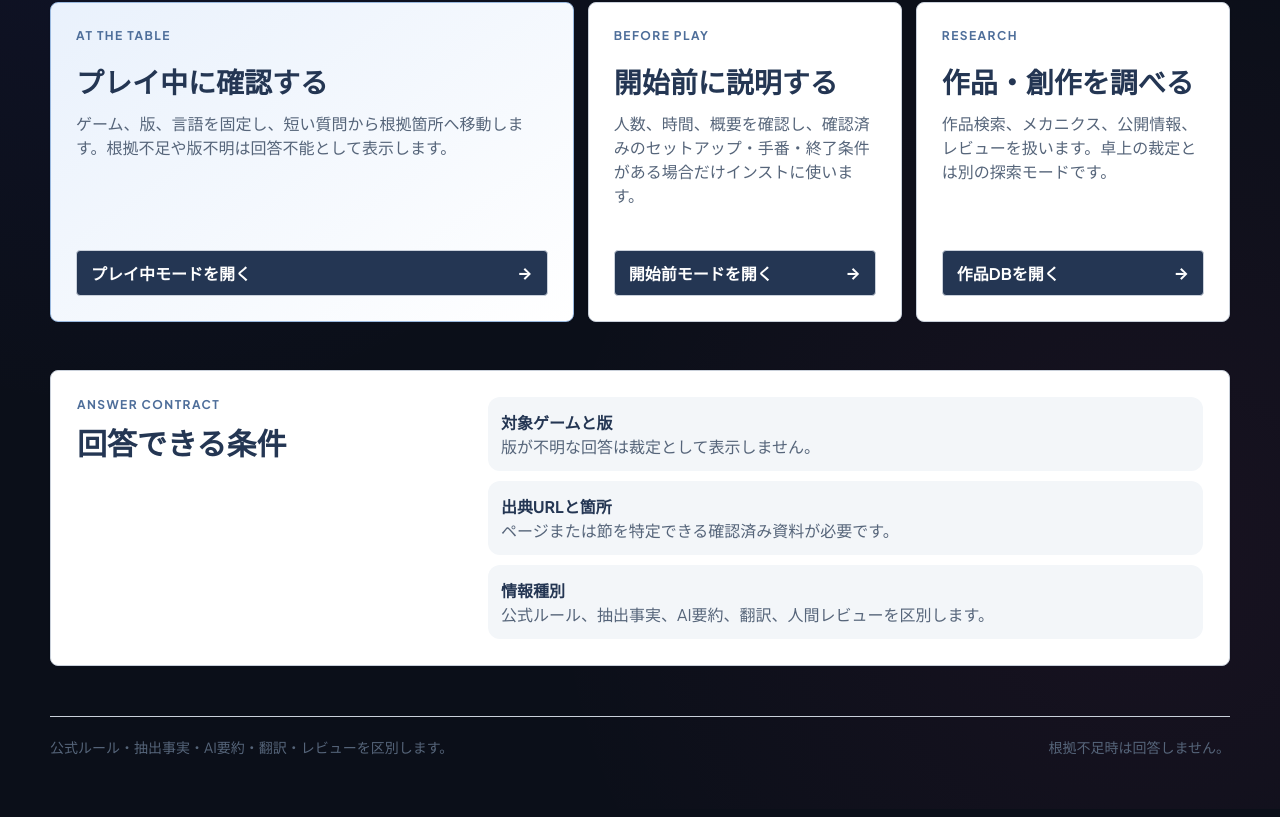
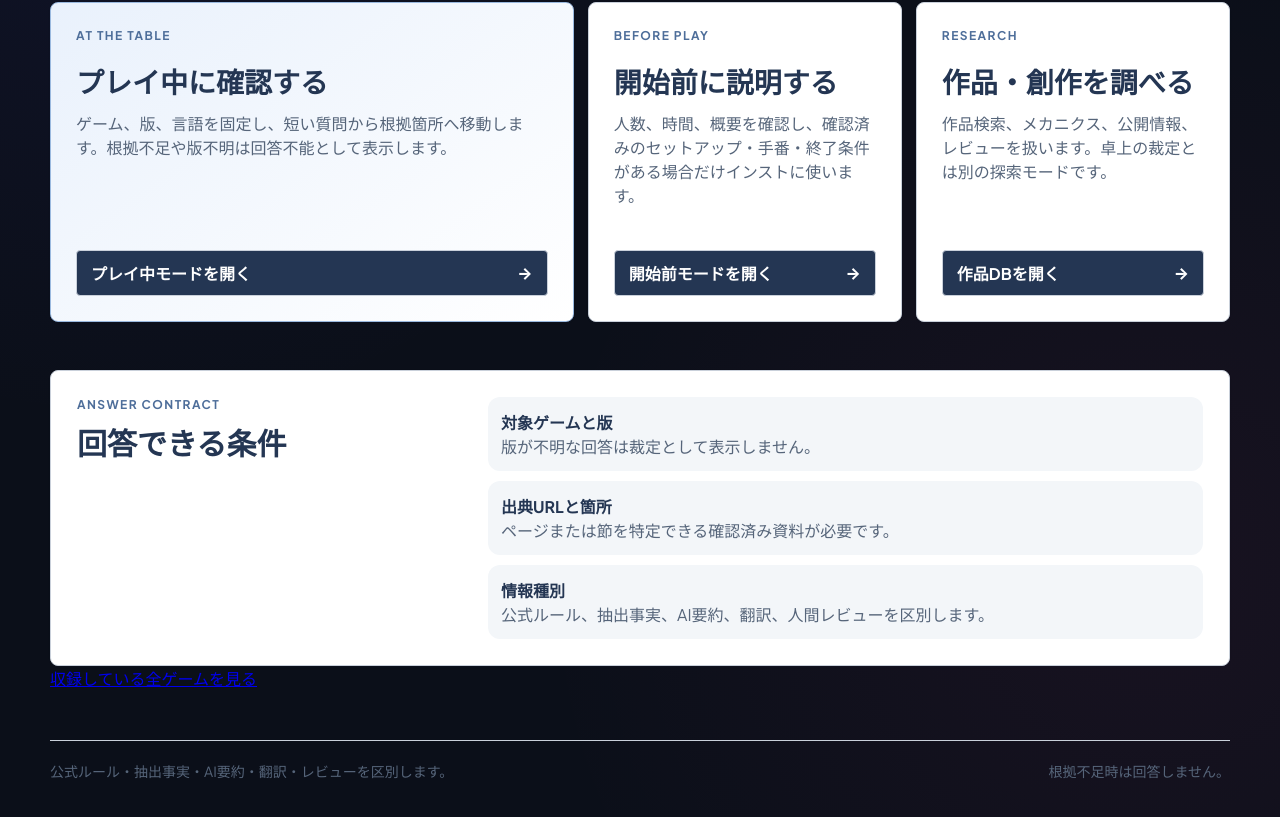
Before and after one commit to KAFKA2306/bodogenomikata2, a React (Vite) app in the folder frontend/: page / in a window 1280 px wide. Shown: the part 445-1262 px from the top of the page. Built offline with nearby package versions, Linux system fonts and the light colour scheme; no server answers.

Commit message:
feat(seo): expose crawlable all-games directory

```diff
--- a/frontend/src/pages/HomePage.tsx
+++ b/frontend/src/pages/HomePage.tsx
@@ -60,5 +60,6 @@ export const HomePage: React.FC = () => (
         <li><strong>情報種別</strong><span>公式ルール、抽出事実、AI要約、翻訳、人間レビューを区別します。</span></li>
       </ol>
     </section>
+    <p><a href="/games/">収録している全ゲームを見る</a></p>
   </ProductShell>
 );
```
